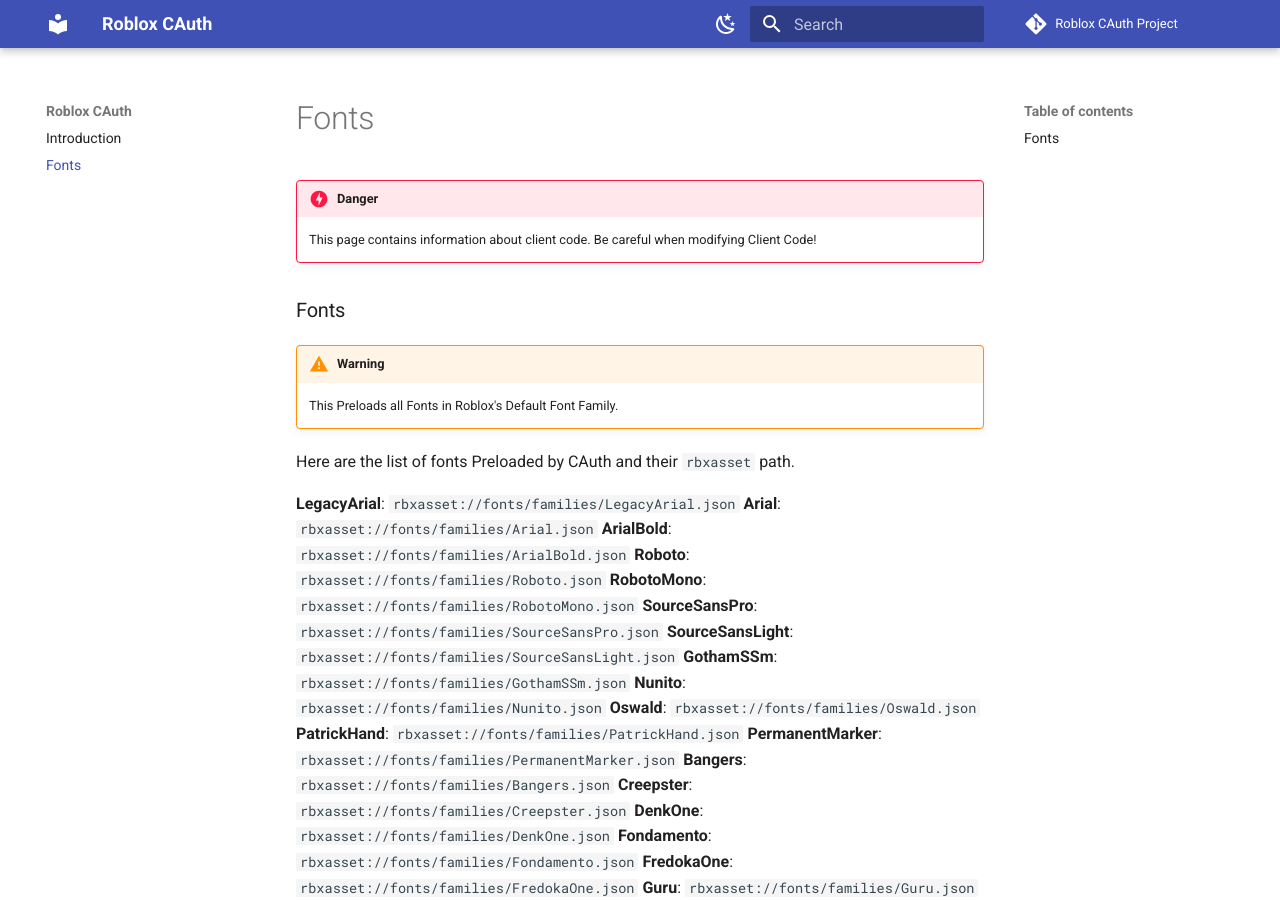
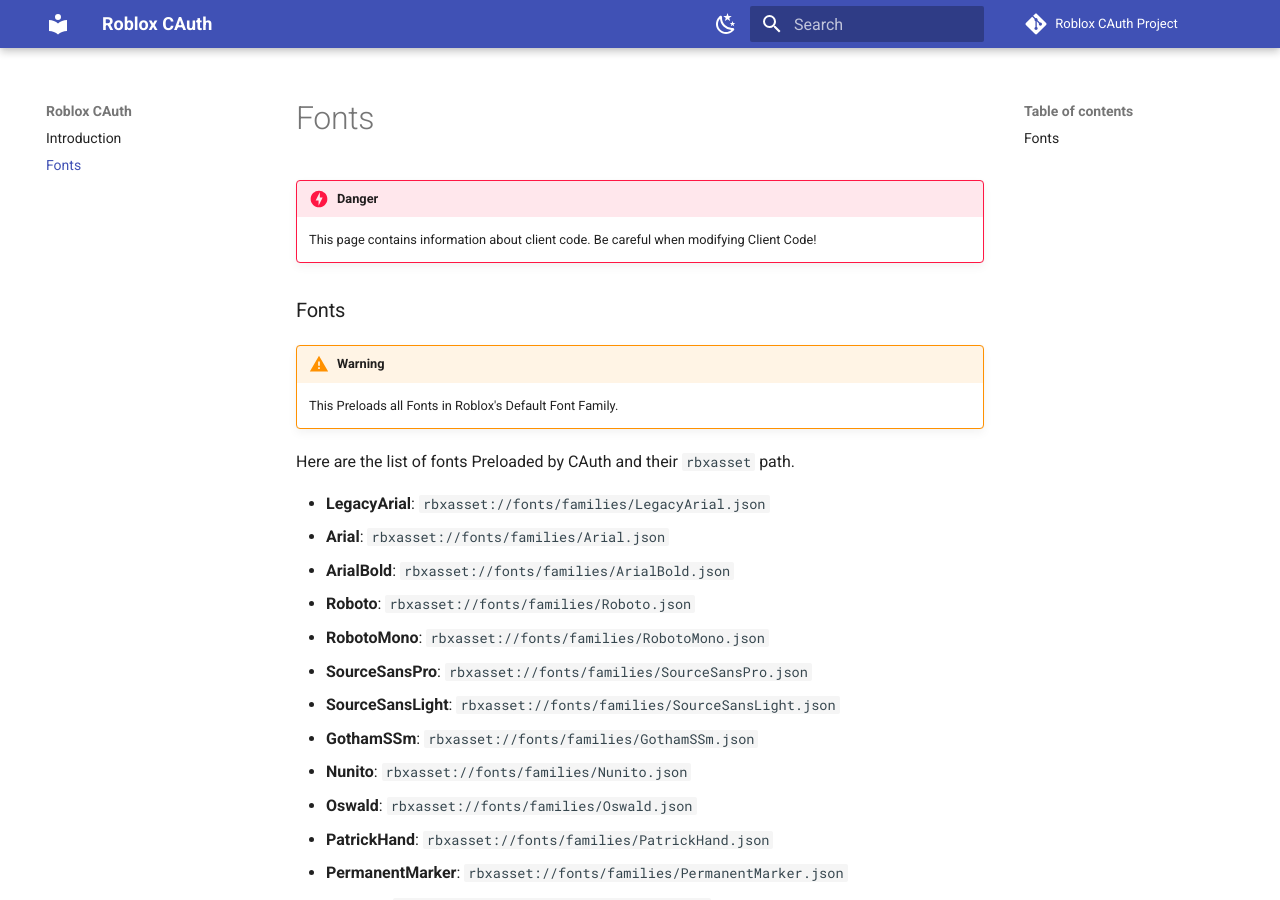
Before and after one commit to LegitCirtuitz/rblxcauth, an MkDocs documentation site: the page built from docs/fonts.md, in a window 1280 px wide and 900 px high. Built offline with MkDocs 1.6.1 and Material for MkDocs 9.7.7, drawn with Linux system fonts in a browser that asks for light colours; comment, search, counter and statistics services are not loaded.

Commit message:
Update fonts.md

```diff
--- a/docs/fonts.md
+++ b/docs/fonts.md
@@ -6,35 +6,35 @@
     This Preloads all Fonts in Roblox's Default Font Family.
 Here are the list of fonts Preloaded by CAuth and their ``rbxasset`` path.
 
-**LegacyArial**: `rbxasset://fonts/families/LegacyArial.json`
-**Arial**: `rbxasset://fonts/families/Arial.json`
-**ArialBold**: `rbxasset://fonts/families/ArialBold.json`
-**Roboto**: `rbxasset://fonts/families/Roboto.json`
-**RobotoMono**: `rbxasset://fonts/families/RobotoMono.json`
-**SourceSansPro**: `rbxasset://fonts/families/SourceSansPro.json`
-**SourceSansLight**: `rbxasset://fonts/families/SourceSansLight.json`
-**GothamSSm**: `rbxasset://fonts/families/GothamSSm.json`
-**Nunito**: `rbxasset://fonts/families/Nunito.json`
-**Oswald**: `rbxasset://fonts/families/Oswald.json`
-**PatrickHand**: `rbxasset://fonts/families/PatrickHand.json`
-**PermanentMarker**: `rbxasset://fonts/families/PermanentMarker.json`
-**Bangers**: `rbxasset://fonts/families/Bangers.json`
-**Creepster**: `rbxasset://fonts/families/Creepster.json`
-**DenkOne**: `rbxasset://fonts/families/DenkOne.json`
-**Fondamento**: `rbxasset://fonts/families/Fondamento.json`
-**FredokaOne**: `rbxasset://fonts/families/FredokaOne.json`
-**Guru**: `rbxasset://fonts/families/Guru.json`
-**IndieFlower**: `rbxasset://fonts/families/IndieFlower.json`
-**Inconsolata**: `rbxasset://fonts/families/Inconsolata.json`
-**JosefinSans**: `rbxasset://fonts/families/JosefinSans.json`
-**Jura**: `rbxasset://fonts/families/Jura.json`
-**Kalam**: `rbxasset://fonts/families/Kalam.json`
-**LuckiestGuy**: `rbxasset://fonts/families/LuckiestGuy.json`
-**Merriweather**: `rbxasset://fonts/families/Merriweather.json`
-**Michroma**: `rbxasset://fonts/families/Michroma.json`
-**Migae**: `rbxasset://fonts/families/Migae.json`
-**Montserrat**: `rbxasset://fonts/families/Montserrat.json`
-**SpecialElite**: `rbxasset://fonts/families/SpecialElite.json`
-**TitilliumWeb**: `rbxasset://fonts/families/TitilliumWeb.json`
-**Ubuntu**: `rbxasset://fonts/families/Ubuntu.json`
-**Zekton**: `rbxasset://fonts/families/Zekton.json`
+- **LegacyArial**: `rbxasset://fonts/families/LegacyArial.json`
+- **Arial**: `rbxasset://fonts/families/Arial.json`
+- **ArialBold**: `rbxasset://fonts/families/ArialBold.json`
+- **Roboto**: `rbxasset://fonts/families/Roboto.json`
+- **RobotoMono**: `rbxasset://fonts/families/RobotoMono.json`
+- **SourceSansPro**: `rbxasset://fonts/families/SourceSansPro.json`
+- **SourceSansLight**: `rbxasset://fonts/families/SourceSansLight.json`
+- **GothamSSm**: `rbxasset://fonts/families/GothamSSm.json`
+- **Nunito**: `rbxasset://fonts/families/Nunito.json`
+- **Oswald**: `rbxasset://fonts/families/Oswald.json`
+- **PatrickHand**: `rbxasset://fonts/families/PatrickHand.json`
+- **PermanentMarker**: `rbxasset://fonts/families/PermanentMarker.json`
+- **Bangers**: `rbxasset://fonts/families/Bangers.json`
+- **Creepster**: `rbxasset://fonts/families/Creepster.json`
+- **DenkOne**: `rbxasset://fonts/families/DenkOne.json`
+- **Fondamento**: `rbxasset://fonts/families/Fondamento.json`
+- **FredokaOne**: `rbxasset://fonts/families/FredokaOne.json`
+- **Guru**: `rbxasset://fonts/families/Guru.json`
+- **IndieFlower**: `rbxasset://fonts/families/IndieFlower.json`
+- **Inconsolata**: `rbxasset://fonts/families/Inconsolata.json`
+- **JosefinSans**: `rbxasset://fonts/families/JosefinSans.json`
+- **Jura**: `rbxasset://fonts/families/Jura.json`
+- **Kalam**: `rbxasset://fonts/families/Kalam.json`
+- **LuckiestGuy**: `rbxasset://fonts/families/LuckiestGuy.json`
+- **Merriweather**: `rbxasset://fonts/families/Merriweather.json`
+- **Michroma**: `rbxasset://fonts/families/Michroma.json`
+- **Migae**: `rbxasset://fonts/families/Migae.json`
+- **Montserrat**: `rbxasset://fonts/families/Montserrat.json`
+- **SpecialElite**: `rbxasset://fonts/families/SpecialElite.json`
+- **TitilliumWeb**: `rbxasset://fonts/families/TitilliumWeb.json`
+- **Ubuntu**: `rbxasset://fonts/families/Ubuntu.json`
+- **Zekton**: `rbxasset://fonts/families/Zekton.json`
```
